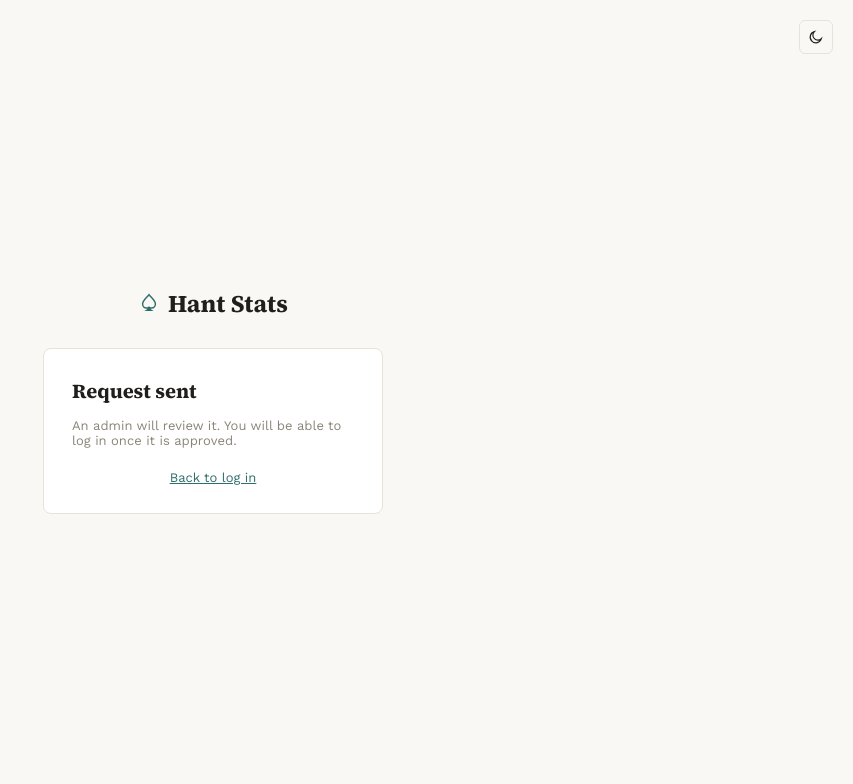
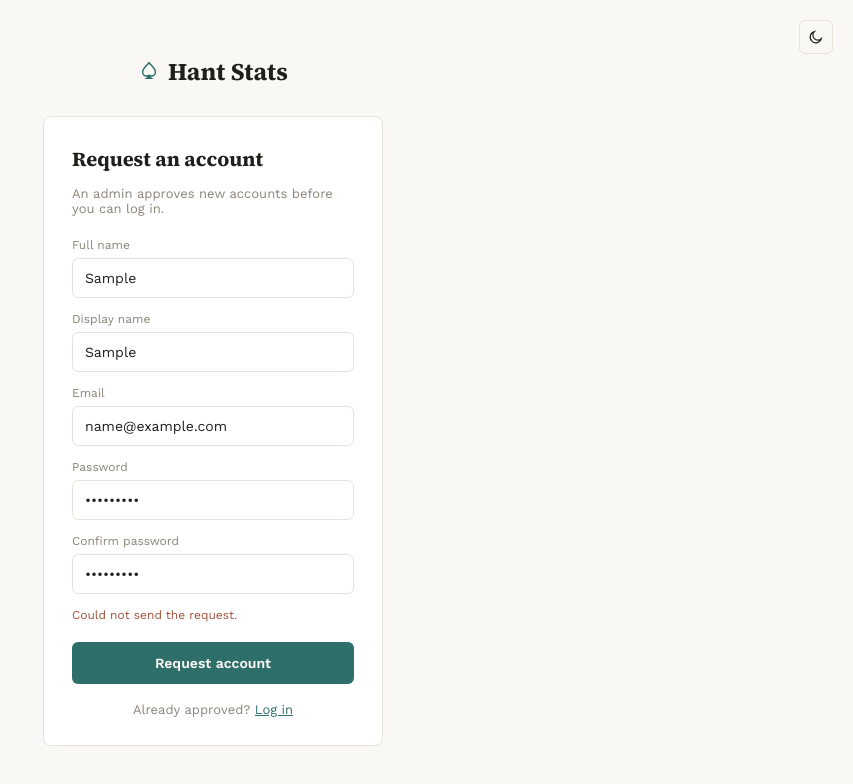
Before and after one commit to Dimitry4Now/hant-tracker, an Angular app in the folder frontend/: page /register in a window 1280 px wide. Both pictures are taken after typing "Sample", "Sample", "name@example.com", "Sample123", "Sample123" into the empty fields and a click on the button "Request account". Shown: the top 784 px of the page, without its empty margins (427-1280 px from the left). Built offline with nearby package versions, Linux system fonts and the light colour scheme; no server answers.

Commit message:
feat(frontend): submit sign-ups to the account request queue
Shows a taken-email error, and documents running both apps together.

```diff
--- a/frontend/src/app/features/auth/register.component.html
+++ b/frontend/src/app/features/auth/register.component.html
@@ -35,7 +35,12 @@
         @if (form.hasError('passwordMismatch') && form.get('confirmPassword')?.touched) {
           <div class="error">Passwords do not match.</div>
         }
-        <button type="submit" class="btn">Request account</button>
+        @if (error(); as message) {
+          <div class="error">{{ message }}</div>
+        }
+        <button type="submit" class="btn" [disabled]="submitting()">
+          {{ submitting() ? 'Sending…' : 'Request account' }}
+        </button>
       </form>
 
       <div class="alt">Already approved? <a routerLink="/login">Log in</a></div>
--- a/frontend/src/app/features/auth/register.component.ts
+++ b/frontend/src/app/features/auth/register.component.ts
@@ -1,6 +1,8 @@
+import { HttpErrorResponse } from '@angular/common/http';
 import { Component, inject, signal } from '@angular/core';
 import { AbstractControl, FormBuilder, ReactiveFormsModule, Validators } from '@angular/forms';
 import { RouterLink } from '@angular/router';
+import { AuthService } from '../../core/auth.service';
 import { BrandComponent } from '../../shared/brand.component';
 import { ThemeToggleComponent } from '../../shared/theme-toggle.component';
 
@@ -13,8 +15,11 @@ import { ThemeToggleComponent } from '../../shared/theme-toggle.component';
 })
 export class RegisterComponent {
   private readonly fb = inject(FormBuilder);
+  private readonly auth = inject(AuthService);
 
   readonly submitted = signal(false);
+  readonly submitting = signal(false);
+  readonly error = signal<string | null>(null);
 
   readonly form = this.fb.nonNullable.group(
     {
@@ -32,8 +37,22 @@ export class RegisterComponent {
       this.form.markAllAsTouched();
       return;
     }
-    // Nothing to post to yet — the API has no account-request endpoint.
-    this.submitted.set(true);
+    this.error.set(null);
+    this.submitting.set(true);
+    const { fullName, displayName, email, password } = this.form.getRawValue();
+    this.auth.register({ fullName, displayName, email, password }).subscribe({
+      next: () => {
+        this.submitting.set(false);
+        this.submitted.set(true);
+      },
+      error: (error: unknown) => {
+        this.submitting.set(false);
+        const taken = error instanceof HttpErrorResponse && error.status === 409;
+        this.error.set(
+          taken ? 'That email already has an account or a pending request.' : 'Could not send the request.'
+        );
+      }
+    });
   }
 }
 
```
Also changed, not shown: 1 other file (tests, documents, lock files or other folders).
